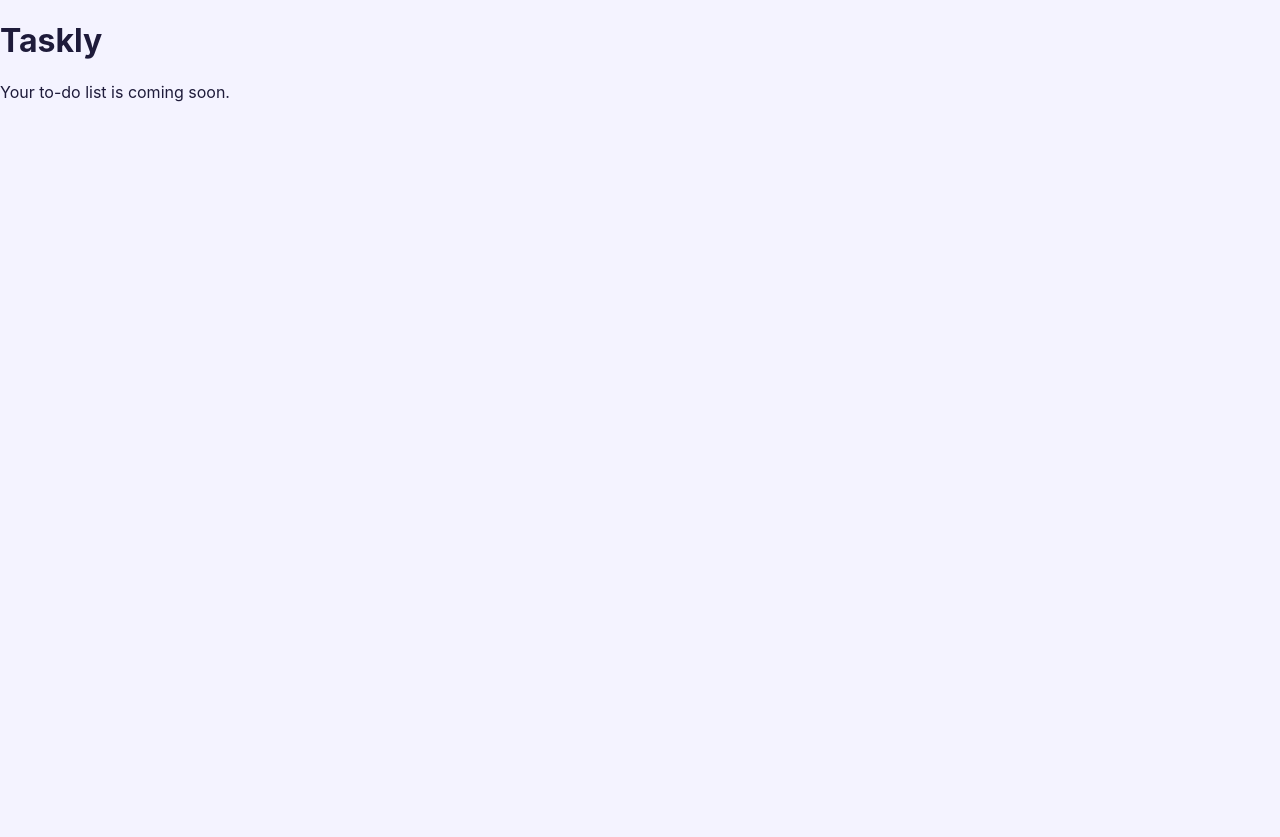
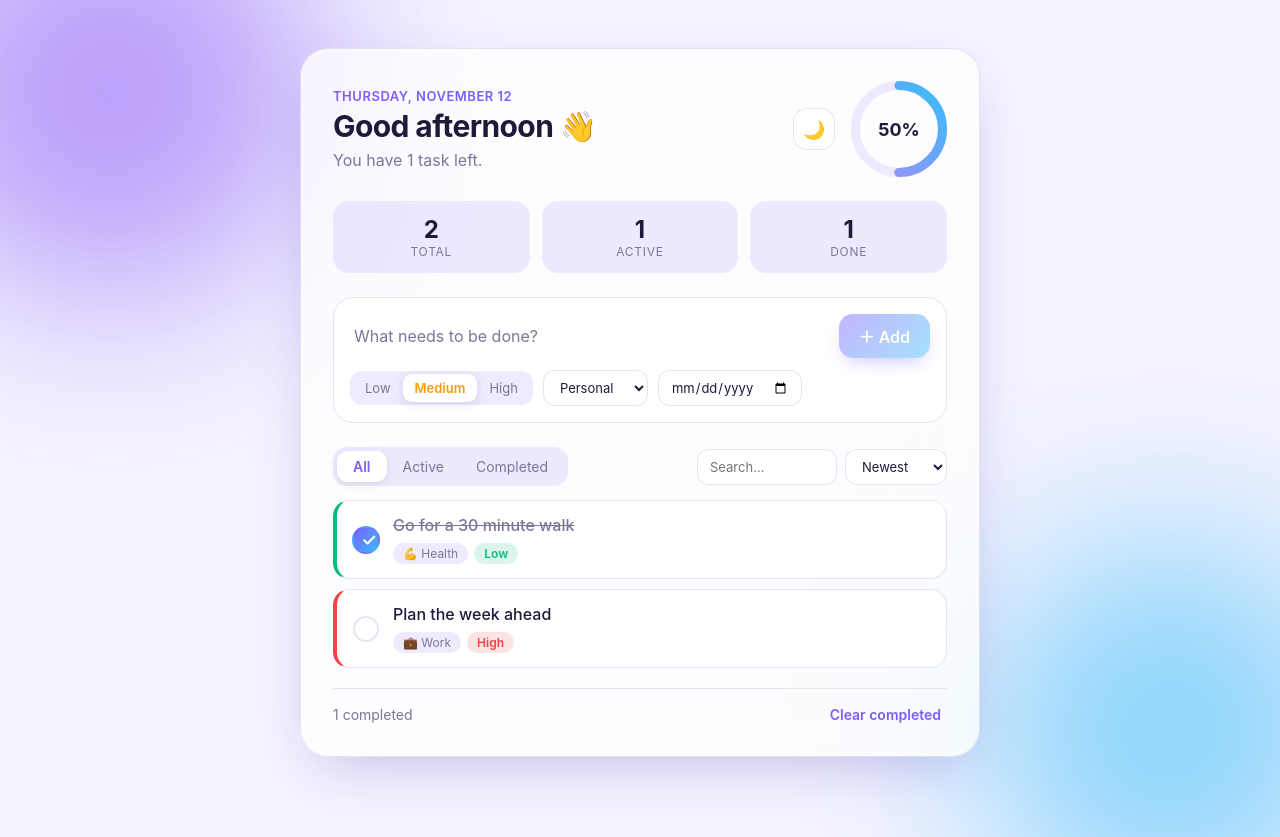
Before and after one commit to nikitha922/todo-app, a React (Vite) app: page / in a window 1280 px wide. Before the commit the page ends 800 px from the top, so only its background shows below. Built offline with nearby package versions, Linux system fonts and the light colour scheme.

Commit message:
feat: wire up app with filters, search, sort, stats and dark mode

```diff
--- a/src/App.tsx
+++ b/src/App.tsx
@@ -1,8 +1,225 @@
+import { useEffect, useMemo, useState } from 'react'
+import { ProgressRing } from './components/ProgressRing'
+import { TodoForm } from './components/TodoForm'
+import { TodoItem } from './components/TodoItem'
+import { useLocalStorage } from './useLocalStorage'
+import type { Category, Filter, Priority, Todo } from './types'
+import './App.css'
+
+const FILTERS: { key: Filter; label: string }[] = [
+  { key: 'all', label: 'All' },
+  { key: 'active', label: 'Active' },
+  { key: 'completed', label: 'Completed' },
+]
+
+const PRIORITY_ORDER: Record<Priority, number> = { high: 0, medium: 1, low: 2 }
+
+type Sort = 'newest' | 'priority' | 'due'
+
+const SEED: Todo[] = [
+  {
+    id: 'seed-1',
+    text: 'Plan the week ahead',
+    completed: false,
+    priority: 'high',
+    category: 'Work',
+    dueDate: null,
+    createdAt: 1,
+  },
+  {
+    id: 'seed-2',
+    text: 'Go for a 30 minute walk',
+    completed: true,
+    priority: 'low',
+    category: 'Health',
+    dueDate: null,
+    createdAt: 2,
+  },
+]
+
+function greeting() {
+  const h = new Date().getHours()
+  if (h < 12) return 'Good morning'
+  if (h < 18) return 'Good afternoon'
+  return 'Good evening'
+}
+
 export default function App() {
+  const [todos, setTodos] = useLocalStorage<Todo[]>('todos', SEED)
+  const [dark, setDark] = useLocalStorage<boolean>(
+    'dark',
+    window.matchMedia('(prefers-color-scheme: dark)').matches,
+  )
+  const [filter, setFilter] = useState<Filter>('all')
+  const [sort, setSort] = useState<Sort>('newest')
+  const [query, setQuery] = useState('')
+
+  useEffect(() => {
+    document.documentElement.dataset.theme = dark ? 'dark' : 'light'
+  }, [dark])
+
+  const addTodo = (text: string, priority: Priority, category: Category, dueDate: string | null) => {
+    const todo: Todo = {
+      id: crypto.randomUUID(),
+      text,
+      completed: false,
+      priority,
+      category,
+      dueDate,
+      createdAt: Date.now(),
+    }
+    setTodos((prev) => [todo, ...prev])
+  }
+
+  const toggleTodo = (id: string) =>
+    setTodos((prev) => prev.map((t) => (t.id === id ? { ...t, completed: !t.completed } : t)))
+
+  const deleteTodo = (id: string) => setTodos((prev) => prev.filter((t) => t.id !== id))
+
+  const editTodo = (id: string, text: string) =>
+    setTodos((prev) => prev.map((t) => (t.id === id ? { ...t, text } : t)))
+
+  const clearCompleted = () => setTodos((prev) => prev.filter((t) => !t.completed))
+
+  const total = todos.length
+  const completed = todos.filter((t) => t.completed).length
+  const active = total - completed
+  const percent = total === 0 ? 0 : Math.round((completed / total) * 100)
+
+  const visible = useMemo(() => {
+    const q = query.trim().toLowerCase()
+    const list = todos.filter((t) => {
+      if (filter === 'active' && t.completed) return false
+      if (filter === 'completed' && !t.completed) return false
+      return !q || t.text.toLowerCase().includes(q) || t.category.toLowerCase().includes(q)
+    })
+
+    return [...list].sort((a, b) => {
+      if (sort === 'priority') return PRIORITY_ORDER[a.priority] - PRIORITY_ORDER[b.priority]
+      if (sort === 'due') {
+        if (!a.dueDate && !b.dueDate) return 0
+        if (!a.dueDate) return 1
+        if (!b.dueDate) return -1
+        return a.dueDate.localeCompare(b.dueDate)
+      }
+      return b.createdAt - a.createdAt
+    })
+  }, [todos, filter, sort, query])
+
+  const today = new Date().toLocaleDateString(undefined, {
+    weekday: 'long',
+    month: 'long',
+    day: 'numeric',
+  })
+
   return (
-    <main>
-      <h1>Taskly</h1>
-      <p>Your to-do list is coming soon.</p>
-    </main>
+    <div className="app">
+      <div className="blob blob-1" />
+      <div className="blob blob-2" />
+
+      <main className="card">
+        <header className="header">
+          <div>
+            <p className="eyebrow">{today}</p>
+            <h1>{greeting()} 👋</h1>
+            <p className="subtitle">
+              {active === 0
+                ? total === 0
+                  ? 'Add your first task to get started.'
+                  : 'All done. Enjoy the free time!'
+                : `You have ${active} task${active === 1 ? '' : 's'} left.`}
+            </p>
+          </div>
+          <div className="header-right">
+            <button
+              className="theme-toggle"
+              onClick={() => setDark(!dark)}
+              aria-label="Toggle dark mode"
+              title="Toggle dark mode"
+            >
+              {dark ? '☀️' : '🌙'}
+            </button>
+            <ProgressRing percent={percent} />
+          </div>
+        </header>
+
+        <section className="stats">
+          <div className="stat">
+            <strong>{total}</strong>
+            <span>Total</span>
+          </div>
+          <div className="stat">
+            <strong>{active}</strong>
+            <span>Active</span>
+          </div>
+          <div className="stat">
+            <strong>{completed}</strong>
+            <span>Done</span>
+          </div>
+        </section>
+
+        <TodoForm onAdd={addTodo} />
+
+        <section className="toolbar">
+          <div className="tabs" role="tablist">
+            {FILTERS.map((f) => (
+              <button
+                key={f.key}
+                role="tab"
+                aria-selected={filter === f.key}
+                className={`tab ${filter === f.key ? 'active' : ''}`}
+                onClick={() => setFilter(f.key)}
+              >
+                {f.label}
+              </button>
+            ))}
+          </div>
+          <div className="toolbar-right">
+            <input
+              className="search"
+              type="search"
+              placeholder="Search…"
+              value={query}
+              onChange={(e) => setQuery(e.target.value)}
+              aria-label="Search tasks"
+            />
+            <select
+              className="select"
+              value={sort}
+              onChange={(e) => setSort(e.target.value as Sort)}
+              aria-label="Sort tasks"
+            >
+              <option value="newest">Newest</option>
+              <option value="priority">Priority</option>
+              <option value="due">Due date</option>
+            </select>
+          </div>
+        </section>
+
+        {visible.length === 0 ? (
+          <div className="empty">
+            <div className="empty-icon">{total === 0 ? '📝' : '🔍'}</div>
+            <p>{total === 0 ? 'Nothing here yet' : 'No tasks match your view'}</p>
+          </div>
+        ) : (
+          <ul className="list">
+            {visible.map((todo) => (
+              <TodoItem key={todo.id} todo={todo} onToggle={toggleTodo} onDelete={deleteTodo} onEdit={editTodo} />
+            ))}
+          </ul>
+        )}
+
+        {completed > 0 && (
+          <footer className="footer">
+            <span>
+              {completed} completed
+            </span>
+            <button className="link-btn" onClick={clearCompleted}>
+              Clear completed
+            </button>
+          </footer>
+        )}
+      </main>
+    </div>
   )
 }
```
